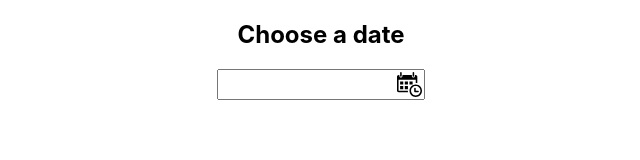
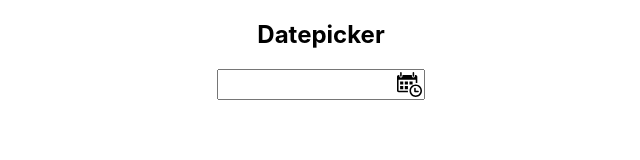
Before and after one commit to AlanaFarkas/date-picker, a React (Create React App) app: page / in a window 1280 px wide. Shown: the top 160 px of the page, without its empty margins (319-959 px from the left). Built offline with nearby package versions, Linux system fonts and the light colour scheme; what react-animations would draw is missing.

Commit message:
fix: change header text

```diff
--- a/src/App.js
+++ b/src/App.js
@@ -35,7 +35,7 @@ export default class App extends Component {
       <AppContainer data-test="app-container">
         <AppHeaderRow justify={"center"} data-test="app-header">
           <AppHeaderColumn>
-            <HeaderText>Choose a date</HeaderText>
+            <HeaderText>Datepicker</HeaderText>
             <InputContainerDiv>
               <Input />
               <CalendarImg
--- a/src/Calendar.js
+++ b/src/Calendar.js
@@ -129,7 +129,10 @@ export default class Calendar extends Component {
     renderDaysOfTheWeek() {
         const dayStrings = ALL_DAYS.map((day, i) => {
           return (
-                <DaysOfTheWeek data-test={`day-of-the-week-${day}`} key={i}>
+                <DaysOfTheWeek
+                    data-test={`day-of-the-week-${day}`}
+                    key={i}
+                >
                     {day}
                 </DaysOfTheWeek>
           )
@@ -152,9 +155,7 @@ export default class Calendar extends Component {
             const semanticSelectedDate = `${humanWeekday}, ${humanMonth} ${humanDate}, ${humanYear}`
             return (
                 <HeaderDate data-test="header-date">
-                    <h2>
-                        Chosen date: {semanticSelectedDate}
-                    </h2>
+                    <h2>{semanticSelectedDate}</h2>
                 </HeaderDate>
             )
         }
@@ -198,8 +199,10 @@ export default class Calendar extends Component {
 }
 
 const calendarFadeIn = keyframes `${fadeIn}`;
+const chosenDateFadeIn = keyframes `${fadeIn}`;
 
 const HeaderDate = styled.div`
+    animation: 1s ${chosenDateFadeIn}
 `;
 
 const CalendarContainer = styled(Container)`
```
